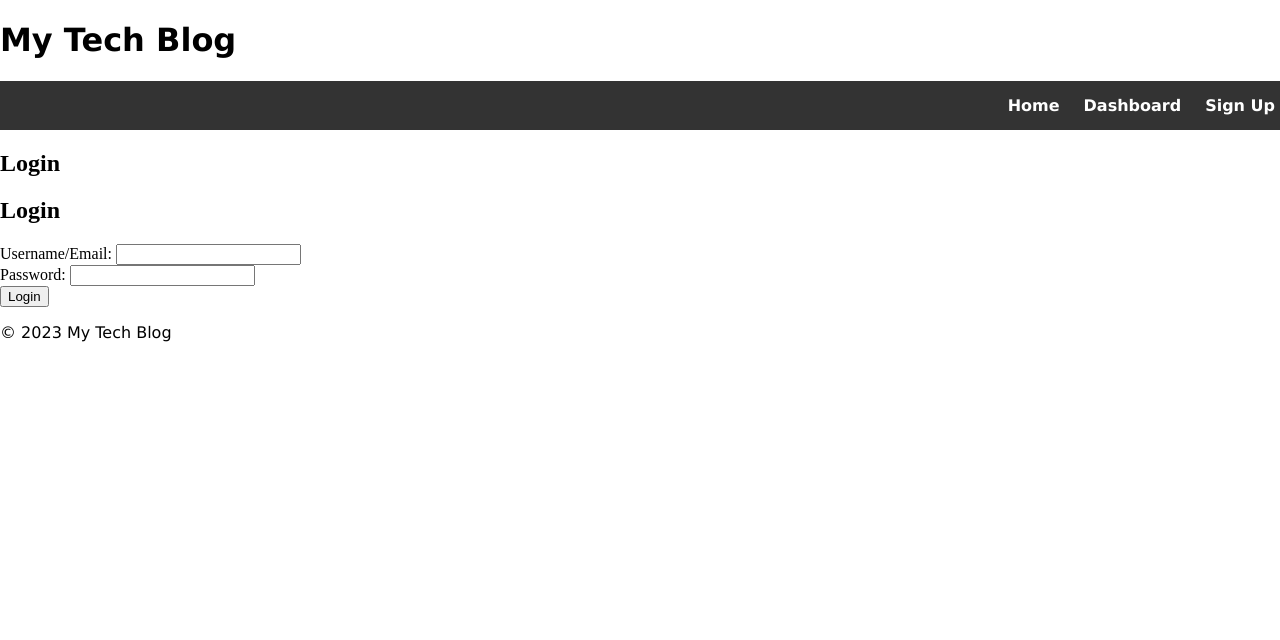
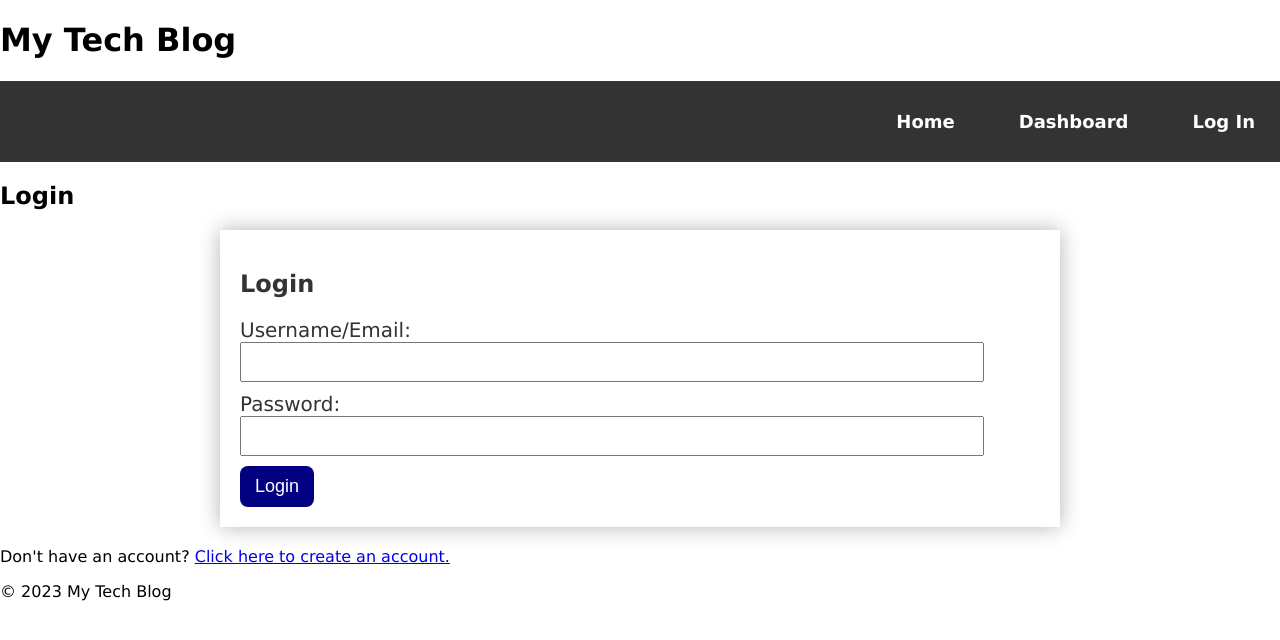
Before and after one commit to RG-GitUser/tech-blog, a Node server app: page /login in a window 1280 px wide. Shown: the top 640 px of the page. Run offline with Node 20, Linux system fonts and the light colour scheme; some libraries are stand-ins or nearby versions.

Commit message:
added login UI

```diff
--- a/controllers/api/homeRoutes.js
+++ b/controllers/api/homeRoutes.js
@@ -32,6 +32,17 @@ router.get('/login', async (req, res, next) => {
     }
 });
 
+// Route for rendering sign up page
+router.get('/signup', async (req, res, next) => {
+    try {
+        res.render('signup', { pageTitle: 'Sign Up' });
+    } catch (error) {
+        console.error(error);
+        next(error);
+    }
+});
+
+
 
 
 // Route for rednering blogpostData
--- a/public/css/style.css
+++ b/public/css/style.css
@@ -40,8 +40,8 @@ nav ul {
 
 
  li {
-        display: inline-block; /* Display links horizontally */
-        margin-right: 20px; /* Add spacing between links */
+        display: inline-block;
+        margin-right: 20px;
         font-family: Verdana, Geneva, Tahoma, sans-serif;
 
 
@@ -96,3 +96,76 @@ nav a {
   #posts p {
     color: #555;
   }
+
+  /*Login styles*/
+
+  #login-title,
+  #login-form {
+    font-family: Verdana, Geneva, Tahoma, sans-serif;
+  }
+
+  #login-form {
+    max-width: 800px;
+    margin: 0 auto;
+    padding: 20px;
+    background-color: #fff;
+    box-shadow: 0 0 20px rgba(0, 0, 0, 0.3);
+    color: #333;
+    list-style-type: none;
+    margin-bottom: 20px;
+  }
+
+  #login-form a {
+    color: black;
+    text-decoration: none;
+  }
+
+
+
+  input {
+    width: 90%;
+    padding: 10px; /* Add padding for better visual appeal */
+    margin-bottom: 10px;
+    font-size: 14px; /
+  }
+
+  button {
+    padding: 10px 15px;
+    font-size: 18px;
+    background-color: Navy;
+    color: #fff;
+    border: none; /* Remove border */
+    border-radius: 8px;
+    cursor: pointer;
+    transition: background-color 0.3s ease;
+  }
+
+  button:hover {
+    background-color: #45a049;
+  }
+
+  li {
+    padding: 15px 20px;
+    font-size: 18px;
+    background-color: #333;;
+    color: #fff;
+    border: none;
+    border-radius: 8px;
+    cursor: pointer;
+    transition: background-color 0.3s ease, color 0.3s ease; /* Add color transition */
+  }
+
+  li:hover {
+    background-color: grey;
+    color: #e6e6e6; /* Change text color on hover */
+  }
+
+label {
+font-size: 20px;
+}
+
+#no-account, create-account {
+  background-color: white;
+  font-family: Verdana, Geneva, Tahoma, sans-serif;
+
+}
--- a/views/login.handlebars
+++ b/views/login.handlebars
@@ -11,7 +11,7 @@
 
 
 <!-- login.handlebars -->
-<h2>Login</h2>
+<h2 id="login-title">Login</h2>
 <form id="login-form">
   <div>
     <label for="username">Username/Email:</label>
@@ -21,8 +21,12 @@
     <label for="password">Password:</label>
     <input type="password" id="password" value="{{password}}" />
   </div>
-  <button type="submit">Login</button>
+  <button type="submit"></button>
 </form>
+
+ <div id="no-account">Don't have an account?
+ <link id="create-account"><a href="/signup">Click here to create an account.</a></link>
+</div>
 
 </body>
 </html>
--- a/views/partials/footer.handlebars
+++ b/views/partials/footer.handlebars
@@ -1,3 +1,4 @@
+
 <!-- footer-partial.handlebars -->
 
 <footer>
--- a/views/partials/navbar.handlebars
+++ b/views/partials/navbar.handlebars
@@ -5,6 +5,6 @@
         <ul>
             <li><a href="/">Home</a></li>
             <li><a href="/dashboard">Dashboard</a></li>
-            <li><a href="/login">Sign Up</a></li>
+            <li><a href="/login">Log In</a></li>
         </ul>
     </nav>
```
Also changed, not shown: public/js/signUp.js (added, +20 -0 lines), views/singup.handlebars (added, +37 -0 lines).
